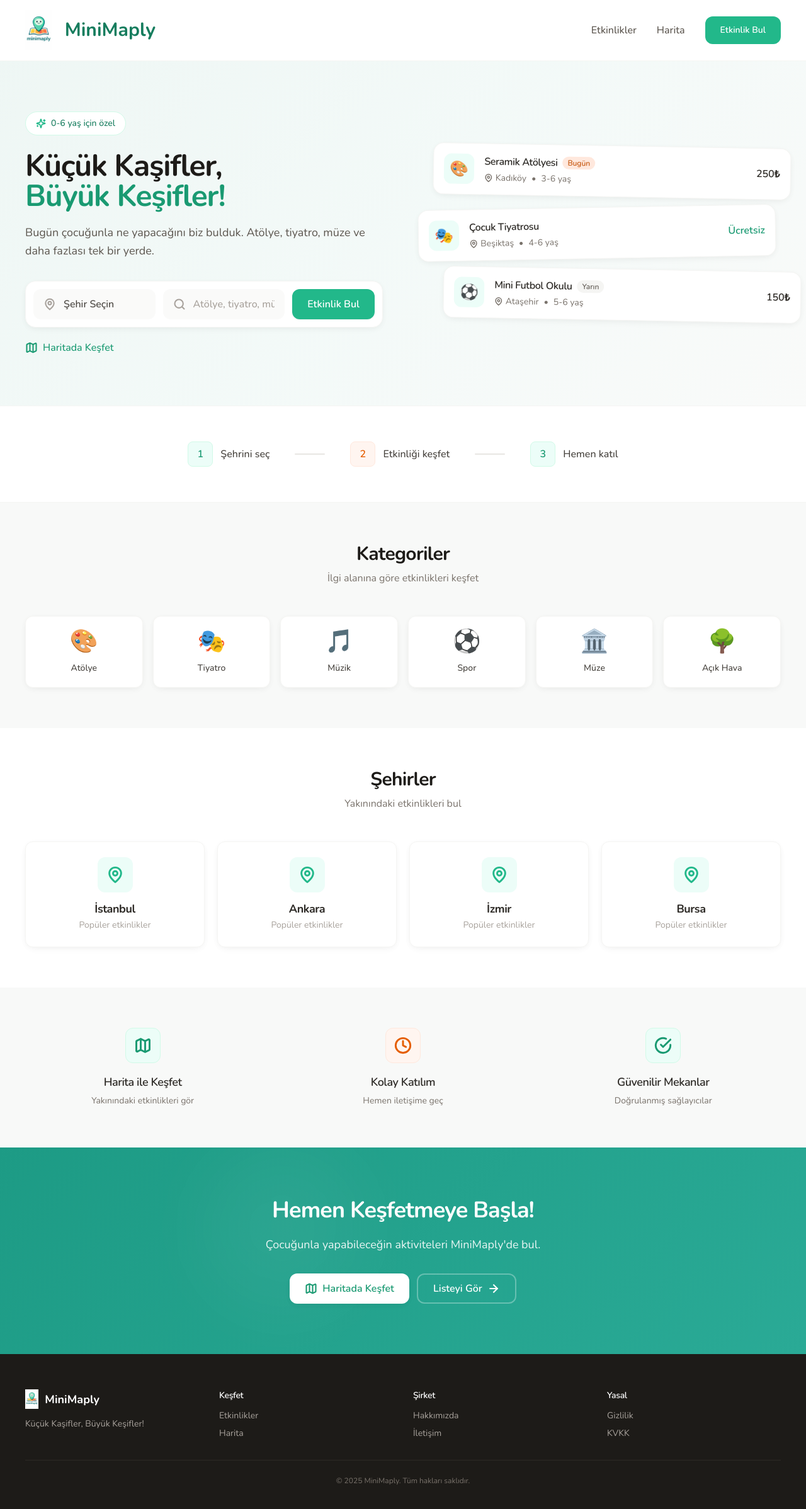
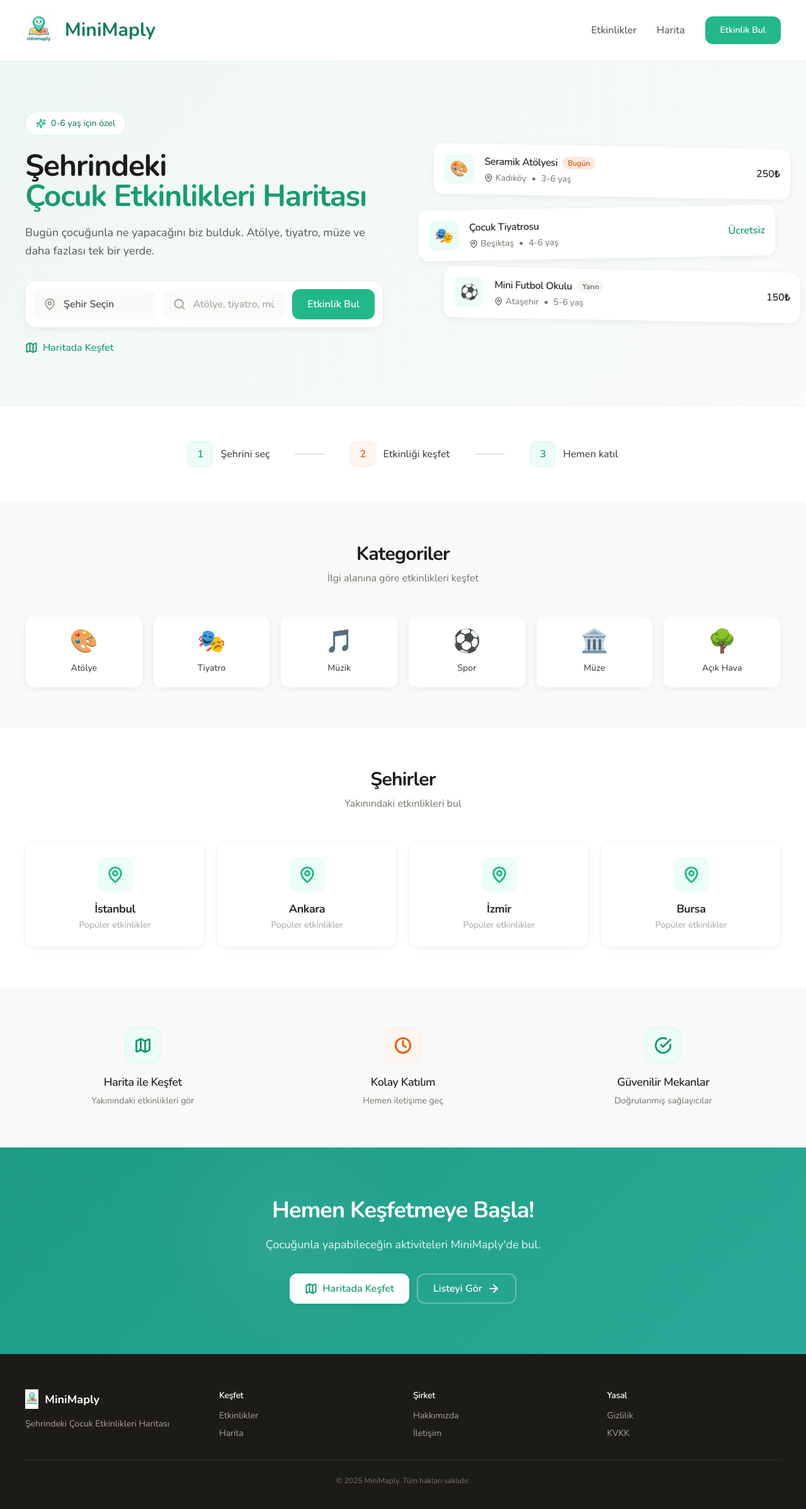
Before and after one commit to kriptoloca/minimaply, a Next.js app: page / in a window 1280 px wide. Shown: the top 2396 px of the page at 63% size. Built offline with nearby package versions, Linux system fonts and the light colour scheme.

Commit message:
chore: Slogan güncelleme - Şehrindeki Çocuk Etkinlikleri Haritası

```diff
--- a/app/page.tsx
+++ b/app/page.tsx
@@ -244,8 +244,8 @@ export default function HomePage() {
               </div>
 
               <h1 className="text-4xl lg:text-5xl font-bold mb-5 leading-tight text-warm-900">
-                Küçük Kaşifler,
-                <span className="block text-primary-600">Büyük Keşifler!</span>
+                Şehrindeki
+                <span className="block text-primary-600">Çocuk Etkinlikleri Haritası</span>
               </h1>
 
               <p className="text-lg text-warm-600 mb-8 leading-relaxed">
@@ -491,7 +491,7 @@ export default function HomePage() {
                 <span className="font-bold text-lg">MiniMaply</span>
               </Link>
               <p className="text-warm-400 text-sm leading-relaxed">
-                Küçük Kaşifler, Büyük Keşifler!
+                Şehrindeki Çocuk Etkinlikleri Haritası
               </p>
             </div>
             <div>
```
